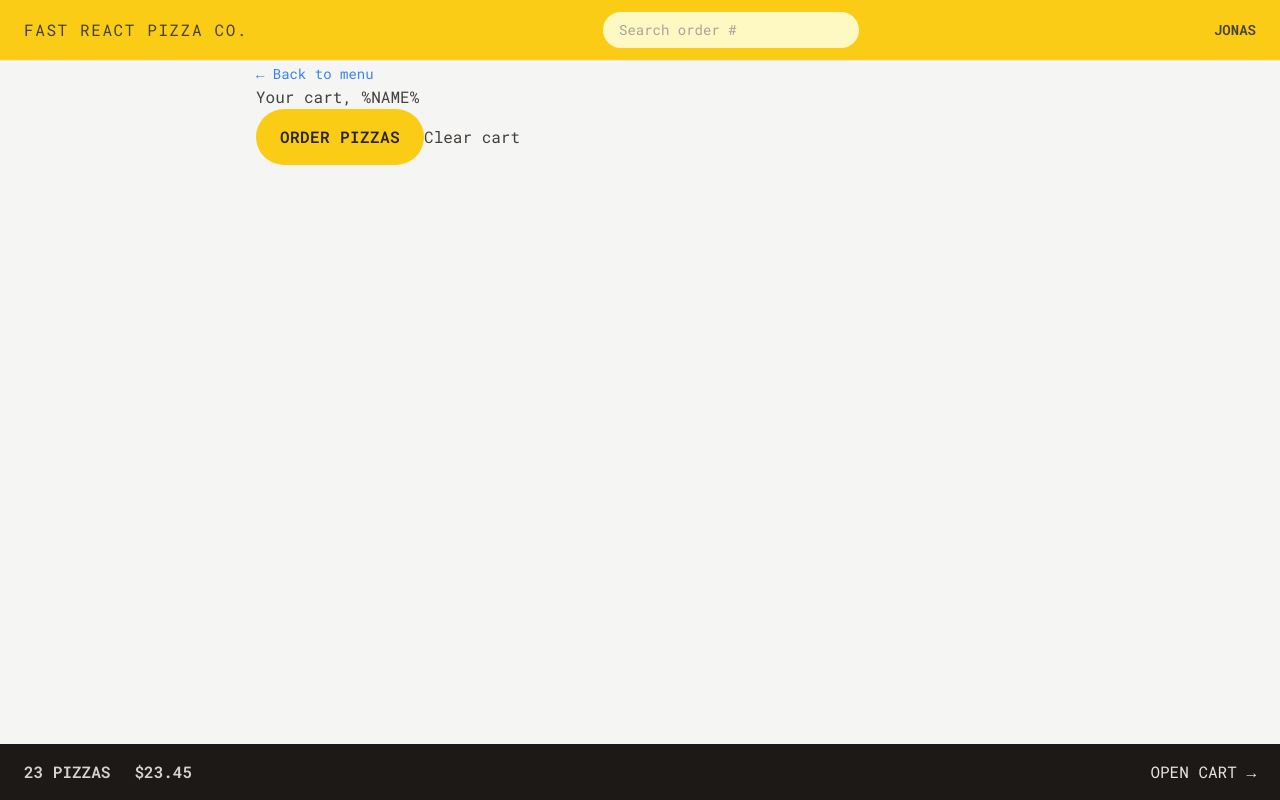
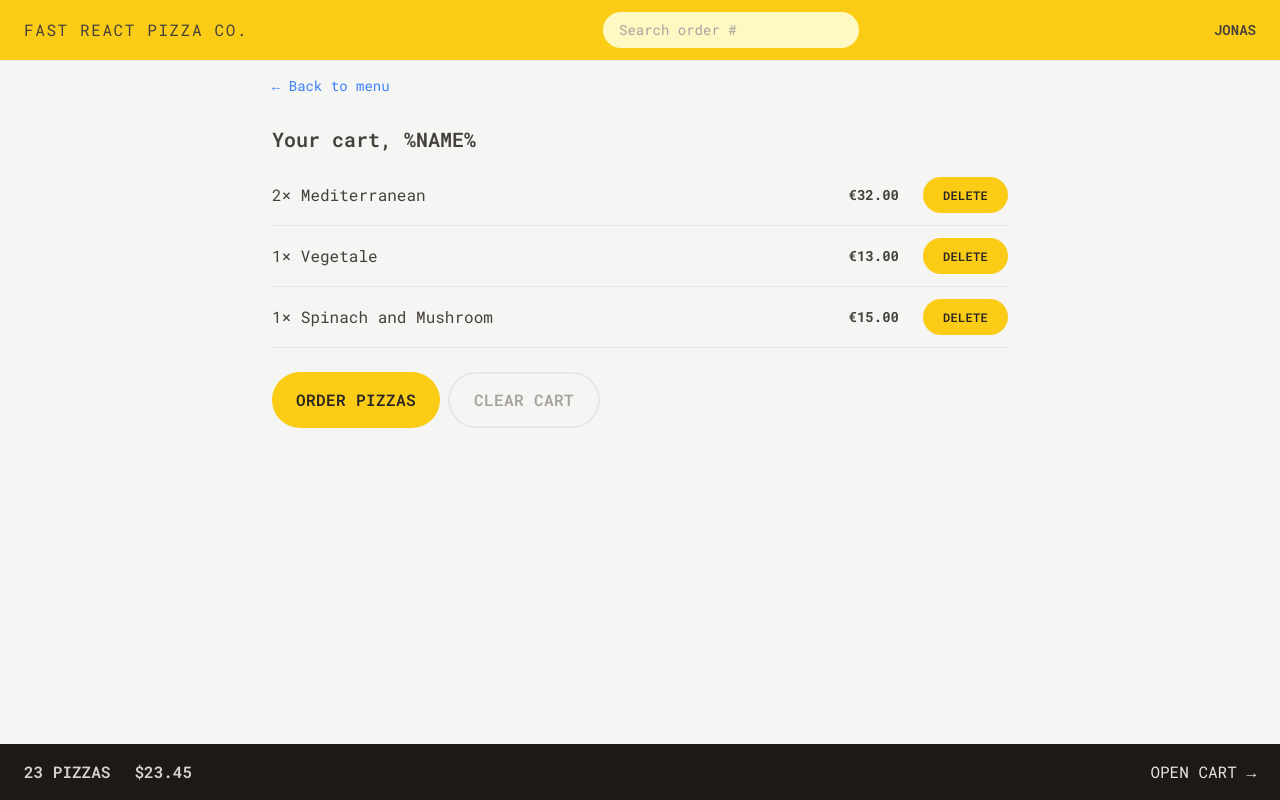
Before and after one commit to CalenArrna/Fast-React-Pizza-App, a React (Vite) app: page /cart in a window 1280 px wide. Built offline with nearby package versions, Linux system fonts and the light colour scheme.

Commit message:
style(cart): added style to cart and cart-item, also added a new button type

```diff
--- a/src/features/cart/Cart.jsx
+++ b/src/features/cart/Cart.jsx
@@ -1,6 +1,7 @@
 import { Link } from 'react-router-dom';
 import LinkButton from '../../ui/LinkButton';
 import Button from '../../ui/Button';
+import CartItem from './CartItem';
 
 const fakeCart = [
   {
@@ -30,18 +31,27 @@
   const cart = fakeCart;
 
   return (
-    <div>
+    <div className="px-4 py-3">
       <LinkButton to="/menu"> &larr; Back to menu</LinkButton>
-      <h2>Your cart, %NAME%</h2>
+      <h2 className="mt-7 text-xl font-semibold">Your cart, %NAME%</h2>
 
-      <div>
+      <ul className="mt-3 divide-y divide-stone-200 border-b">
+        {cart.map((item) => (
+          <CartItem
+            item={item}
+            key={item.key}
+          />
+        ))}
+      </ul>
+
+      <div className="mt-6 space-x-2">
         <Button
           type="primary"
           to="/order/new"
         >
           Order pizzas
         </Button>
-        <button>Clear cart</button>
+        <Button type="secondary">Clear cart</Button>
       </div>
     </div>
   );
--- a/src/features/cart/CartItem.jsx
+++ b/src/features/cart/CartItem.jsx
@@ -1,13 +1,16 @@
+import Button from '../../ui/Button.jsx';
+import { formatCurrency } from '../../utils/helpers.js';
 function CartItem({ item }) {
   const { pizzaId, name, quantity, totalPrice } = item;
 
   return (
-    <li>
-      <p>
+    <li className="py-3 sm:flex sm:items-center sm:justify-between">
+      <p className="mb-1 sm:mb-0">
         {quantity}&times; {name}
       </p>
-      <div>
-        <p>{formatCurrency(totalPrice)}</p>
+      <div className="flex items-center justify-between sm:gap-6">
+        <p className="text-sm font-bold">{formatCurrency(totalPrice)}</p>
+        <Button type="small">Delete</Button>
       </div>
     </li>
   );
--- a/src/ui/Button.jsx
+++ b/src/ui/Button.jsx
@@ -10,6 +10,8 @@
   const styles = {
     primary: base + 'px-4 py-3 md:px-6 md:py-4',
     small: base + 'px-2 py-2 md:px-5 md:py-2.5 text-xs',
+    secondary:
+      'inline-block rounded-full font-semibold uppercase tracking-wide text-stone-400 transition-colors duration-300 hover:bg-stone-300 hover:text-stone-800 focus:bg-stone-300 focus:outline-none focus:ring focus:ring-stone-200 focus:text-stone-800 focus:ring-offset-2 disabled:cursor-not-allowed px-4 py-2.5 md:px-6 md:py-3.5 border-2',
   };
 
   if (to) {
```
